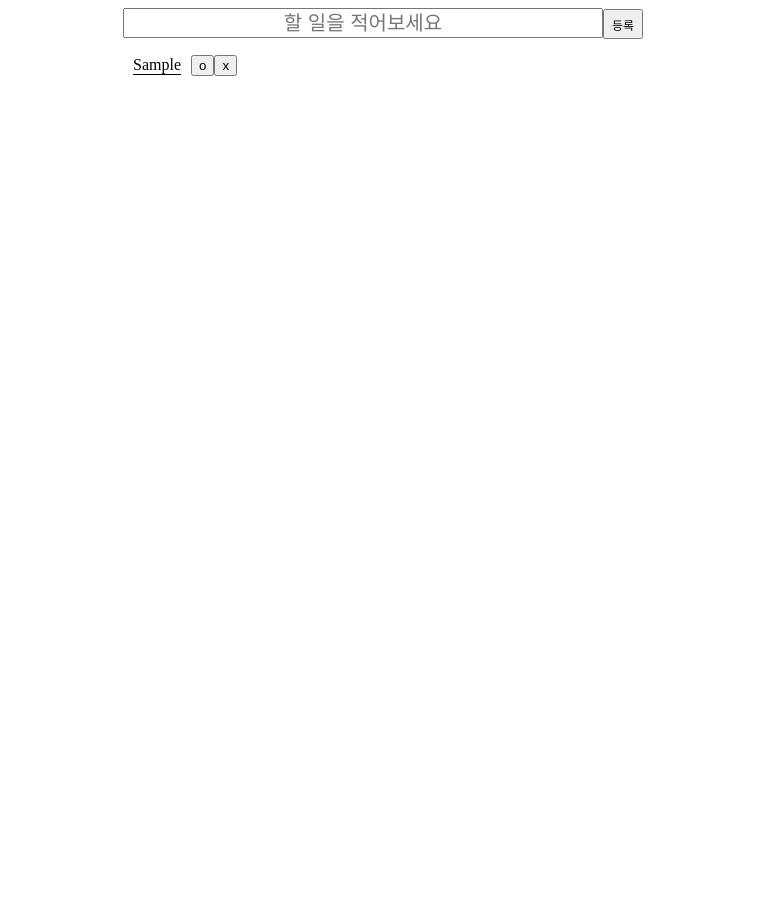
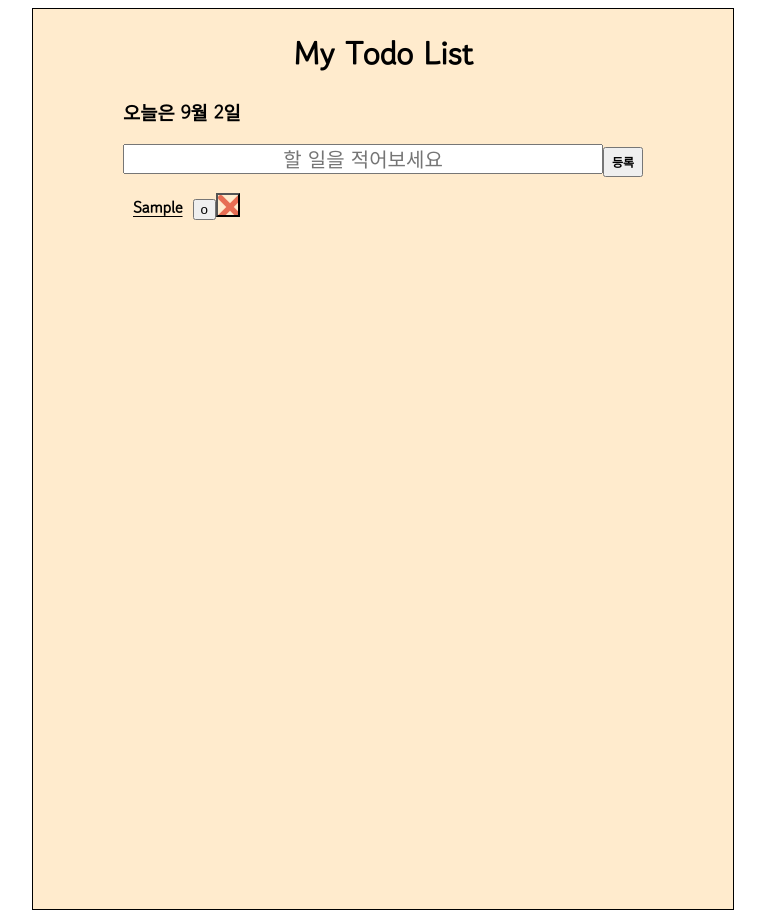
Before and after one commit to yurjune/to-do-list, a React app: page / in a window 1280 px wide. Both pictures are taken after typing "Sample" into the empty fields and a click on the button "등록". Shown: the whole page, without its empty margins (257-1022 px from the left). Before the commit the page ends 800 px from the top, so only its background shows below. Built offline with nearby package versions, Linux system fonts and the light colour scheme.

Commit message:
style: change font style

```diff
--- a/App.jsx
+++ b/App.jsx
@@ -3,6 +3,9 @@ import React, { useState } from 'react';
 const App = () => {
   const [todo, setTodo] = useState([]);
   const [value, setValue] = useState('');
+
+  const month = new Date().getMonth();
+  const date = new Date().getDate();
 
   const onChangeInput = (e) => {
     setValue(e.target.value);
@@ -54,6 +57,8 @@ const App = () => {
 
   return(
     <div id='container'>
+      <h1 id="title">My Todo List</h1>
+      <h3 id="today">{`오늘은 ${month + 1}월 ${date}일`}</h3>
       <form onSubmit={createPlan}>
         <input type="text" value={value} onChange={onChangeInput} placeholder='할 일을 적어보세요'/>
         <button id="create-btn">등록</button>
@@ -64,7 +69,7 @@ const App = () => {
             <div id='box'>
               { v.done ? <li id='done-list'>{v.key}</li> : <li id='list'>{v.key}</li> }
               <button id='done-btn' onClick={clickDoneBtn(v)}>o</button>
-              <button id='del-btn' onClick={clickDelBtn(v)}>x</button>
+              <button id='del-btn' onClick={clickDelBtn(v)}></button>
             </div>
           )
         })}
--- a/style.css
+++ b/style.css
@@ -1,19 +1,34 @@
+@import url('https://fonts.googleapis.com/css2?family=Gowun+Dodum&display=swap');
+
 #container {
   width: 700px; margin: 0 auto;
+  height: 900px;
+  border: 1px solid black;
+  background-color: blanchedalmond;
 }
-
+#title {
+  text-align: center;
+  font-family: 'Gowun Dodum', sans-serif;
+}
+#today {
+  left: 90px;
+  position: relative;
+  font-family: 'Gowun Dodum', sans-serif;
+}
 form {
   text-align: center;
 }
 input {
   font-size: 20px;
+  font-family: 'Gowun Dodum', sans-serif;
   width: 480px; height: 30px;
   text-align: center;
   display: inline-block;
 }
 #create-btn {
+  font-family: 'Gowun Dodum', sans-serif;
   width: 40px; height: 30px;
-  font-size: 12px;
+  font-size: 12px; font-weight: 700;
 }
 
 #box {
@@ -25,13 +40,17 @@ input {
   padding: 0 10px 10px;
   text-decoration: underline;
   text-underline-position: under;
+  font-family: 'Gowun Dodum', sans-serif;
+  font-weight: 700;
 }
 #done-list {
   display: inline-block;
   padding: 0 10px 10px;
   text-decoration: line-through;
-}
-#done-btn {
+  font-family: 'Gowun Dodum', sans-serif;
+  font-weight: 700;
 }
 #del-btn {
+  width: 24px; height: 24px;
+  background: url('./clear.png');
 }
```
Also changed, not shown: clear.png (added).
